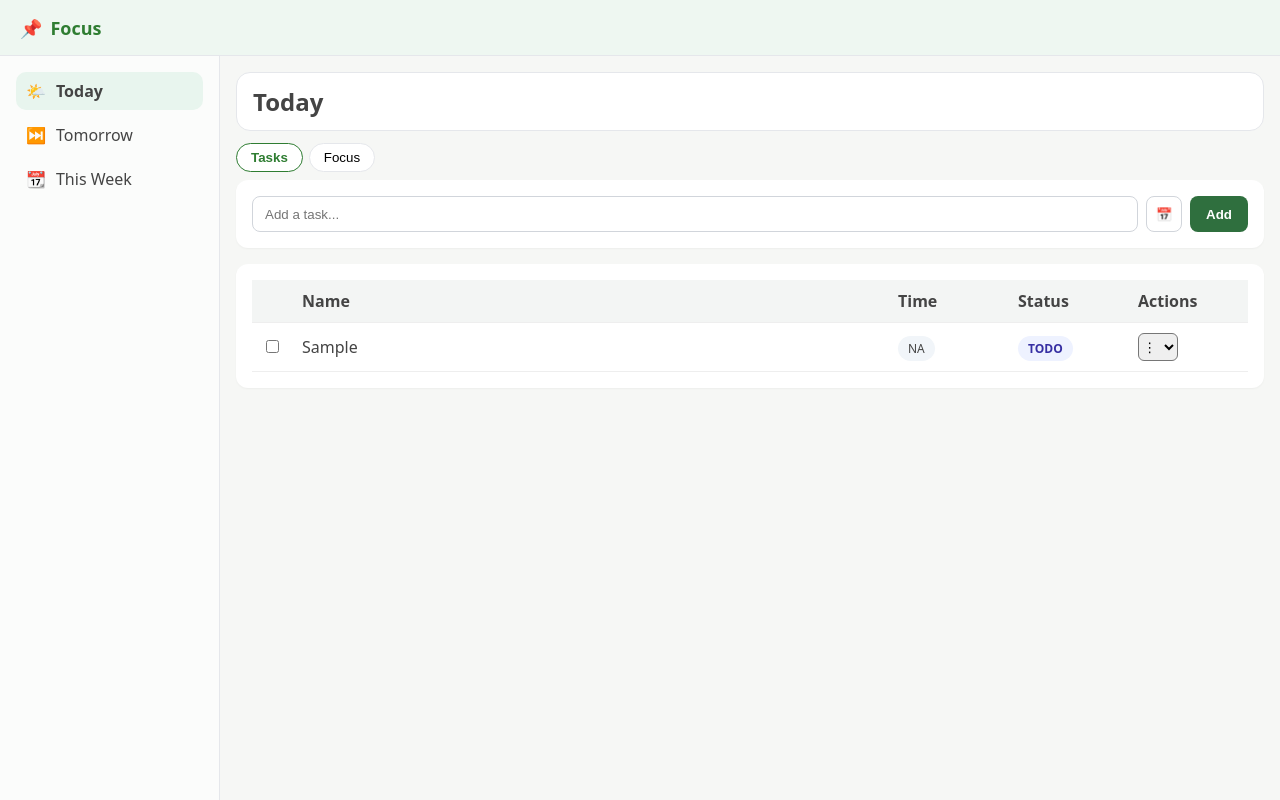
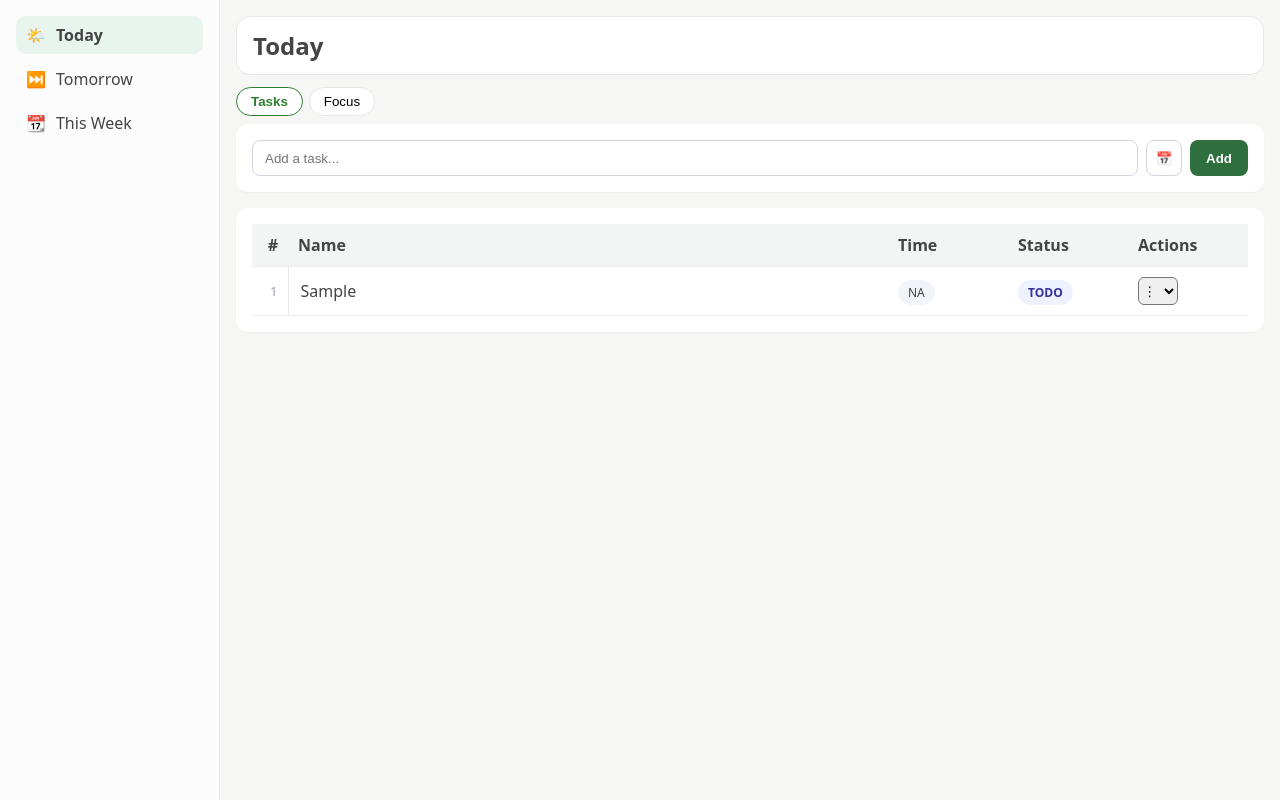
Before and after one commit to Pveeramalla/focus-todo, a React (Vite) app: page / in a window 1280 px wide. Both pictures are taken after typing "Sample" into the empty fields and a click on the button "Add". Built offline with nearby package versions, Linux system fonts and the light colour scheme.

Commit message:
weekly page changes

```diff
--- a/src/App.jsx
+++ b/src/App.jsx
@@ -2,7 +2,6 @@ import { useState, useEffect } from "react";
 
 // layout
 import LeftNav from "./components/LeftNav";
-import TopHeader from "./components/TopHeader";
 
 // views
 import DayView from "./components/DayView";
@@ -22,6 +21,9 @@ const getLocalDateString = (date = new Date()) => {
   return `${year}-${month}-${day}`;
 };
 
+/* ---------------------------------------------
+   Sort by time
+---------------------------------------------- */
 const sortByTime = (tasks) => {
   return [...tasks].sort((a, b) => {
     if (!a.time && !b.time) return 0;
@@ -31,13 +33,43 @@ const sortByTime = (tasks) => {
   });
 };
 
+/* ---------------------------------------------
+   Group tasks by date (for WEEK view)
+---------------------------------------------- */
+const groupTasksByDate = (tasks) => {
+  const map = {};
+
+  tasks.forEach((task) => {
+    if (!task.dueDate) return;
+    if (!map[task.dueDate]) {
+      map[task.dueDate] = [];
+    }
+    map[task.dueDate].push(task);
+  });
+
+  return Object.keys(map)
+    .sort()
+    .map((date) => ({
+      date,
+      tasks: map[date],
+    }));
+};
+
+const formatDayLabel = (dateStr) => {
+  const d = new Date(dateStr);
+  return d.toLocaleDateString(undefined, {
+    weekday: "long",
+    month: "short",
+    day: "numeric",
+  });
+};
+
 function App() {
   /* -------------------- STATE -------------------- */
   const [tasks, setTasks] = useState([]);
   const [activeView, setActiveView] = useState("HOME");
   const [activeTab, setActiveTab] = useState("TASKS");
   const [isInitialized, setIsInitialized] = useState(false);
-  const [selectedTaskIds, setSelectedTaskIds] = useState([]);
 
   /* -------------------- LOAD / SAVE -------------------- */
   useEffect(() => {
@@ -128,15 +160,6 @@ function App() {
 
   const clearTask = (id) => {
     setTasks((prev) => prev.filter((t) => t.id !== id));
-    setSelectedTaskIds((prev) => prev.filter((x) => x !== id));
-  };
-
-  const toggleTaskSelection = (id) => {
-    setSelectedTaskIds((prev) =>
-      prev.includes(id)
-        ? prev.filter((x) => x !== id)
-        : [...prev, id]
-    );
   };
 
   const activeTask = tasks.find(
@@ -145,15 +168,11 @@ function App() {
 
   /* -------------------- RENDER -------------------- */
   return (
-    <div className="app-root">
-      {/* ✅ GLOBAL HEADER */}
-      <TopHeader />
-
-      {/* ✅ MAIN LAYOUT */}
     <div className="app-shell">
       <LeftNav activeView={activeView} onChange={setActiveView} />
 
       <div className="app-content">
+        {/* TODAY */}
         {activeView === "HOME" && (
           <DayView
             title="Today"
@@ -162,15 +181,15 @@ function App() {
             tasks={tasksByDate(today)}
             addTask={addTask}
             startTask={startTask}
+            resumeTask={startTask}
             updateTaskStatus={updateTaskStatus}
             editTask={editTask}
             activeTask={activeTask}
-              selectedTaskIds={selectedTaskIds}
-              onToggleSelect={toggleTaskSelection}
             onClear={clearTask}
           />
         )}
 
+        {/* TOMORROW */}
         {activeView === "TOMORROW" && (
           <DayView
             title="Tomorrow"
@@ -179,34 +198,43 @@ function App() {
             tasks={tasksByDate(tomorrow)}
             addTask={addTask}
             startTask={startTask}
+            resumeTask={startTask}
             updateTaskStatus={updateTaskStatus}
             editTask={editTask}
             activeTask={activeTask}
-              selectedTaskIds={selectedTaskIds}
-              onToggleSelect={toggleTaskSelection}
             onClear={clearTask}
           />
         )}
 
+        {/* THIS WEEK (FIXED + GROUPED) */}
         {activeView === "WEEK" && (
           <>
             <div className="card" style={{ marginBottom: "16px" }}>
               <h2 style={{ margin: 0 }}>This Week</h2>
             </div>
 
+            {groupTasksByDate(weekTasks()).map(({ date, tasks }) => (
+              <div key={date} style={{ marginBottom: "24px" }}>
+                <div style={{ margin: "8px 0 6px", paddingLeft: "6px" }}>
+                  <strong style={{ color: "#374151" }}>
+                    {formatDayLabel(date)}
+                  </strong>
+                </div>
+
+                <div className="card">
                   <TaskList
-                tasks={weekTasks()}
-                selectedTaskIds={selectedTaskIds}
-                onToggleSelect={toggleTaskSelection}
+                    tasks={tasks}
                     onStart={startTask}
                     onStatusChange={updateTaskStatus}
                     onEdit={editTask}
                     onClear={clearTask}
                     showTime={false}
                   />
+                </div>
+              </div>
+            ))}
           </>
         )}
-        </div>
       </div>
     </div>
   );
--- a/src/components/Tasks/TaskItem.jsx
+++ b/src/components/Tasks/TaskItem.jsx
@@ -14,9 +14,8 @@ function formatTime(time) {
 }
 
 function TaskItem({
+  index,
   task,
-  selectedTaskIds,
-  onToggleSelect,
   onStart,
   onStatusChange,
   onEdit,
@@ -26,6 +25,7 @@ function TaskItem({
   const [isEditing, setIsEditing] = useState(false);
   const [editText, setEditText] = useState(task.text);
   const [editTime, setEditTime] = useState(task.time || "");
+  const [hover, setHover] = useState(false);
 
   const statusStyles = {
     TODO: { background: "#eef2ff", color: "#3730a3" },
@@ -46,19 +46,39 @@ function TaskItem({
     setIsEditing(false);
   };
 
+  /* ROW HIGHLIGHT LOGIC */
+  const rowStyle = {
+    background:
+      task.status === "IN_PROGRESS"
+        ? "#f0fdf4"
+        : hover
+        ? "#f9fafb"
+        : "transparent",
+    transition: "background 0.15s ease",
+  };
+
   return (
-    <tr>
-      {/* Checkbox */}
-      <td>
-        <input
-          type="checkbox"
-          checked={selectedTaskIds.includes(task.id)}
-          onChange={() => onToggleSelect(task.id)}
-        />
+    <tr
+      style={rowStyle}
+      onMouseEnter={() => setHover(true)}
+      onMouseLeave={() => setHover(false)}
+    >
+      {/* NUMBER */}
+      <td
+        style={{
+          width: "36px",
+          textAlign: "right",
+          paddingRight: "10px",
+          fontSize: "13px",
+          color: "#9ca3af",
+          borderRight: "1px solid #e5e7eb",
+        }}
+      >
+        {index + 1}
       </td>
 
-      {/* Name */}
-      <td>
+      {/* NAME */}
+      <td style={{ paddingLeft: "12px" }}>
         {isEditing ? (
           <input
             value={editText}
@@ -70,7 +90,7 @@ function TaskItem({
         )}
       </td>
 
-      {/* Time / Date */}
+      {/* TIME / DATE */}
       <td>
         {isEditing ? (
           <input
@@ -93,7 +113,7 @@ function TaskItem({
         )}
       </td>
 
-      {/* Status */}
+      {/* STATUS */}
       <td>
         <span
           style={{
@@ -108,7 +128,7 @@ function TaskItem({
         </span>
       </td>
 
-      {/* Actions */}
+      {/* ACTIONS */}
       <td>
         {isEditing ? (
           <div style={{ display: "flex", gap: "6px" }}>
--- a/src/components/Tasks/TaskList.jsx
+++ b/src/components/Tasks/TaskList.jsx
@@ -2,8 +2,6 @@ import TaskItem from "./TaskItem";
 
 function TaskList({
   tasks,
-  selectedTaskIds,
-  onToggleSelect,
   onStart,
   onStatusChange,
   onEdit,
@@ -14,23 +12,26 @@ function TaskList({
     <table className="table">
       <thead>
         <tr>
-          <th style={{ width: "40px" }}></th>
+          {/* NUMBER COLUMN */}
+          <th style={{ width: "36px", textAlign: "right" }}>#</th>
+
           <th>Name</th>
+
           <th style={{ width: "120px" }}>
             {showTime ? "Time" : "Due Date"}
           </th>
+
           <th style={{ width: "120px" }}>Status</th>
           <th style={{ width: "120px" }}>Actions</th>
         </tr>
       </thead>
 
       <tbody>
-        {tasks.map((task) => (
+        {tasks.map((task, index) => (
           <TaskItem
             key={task.id}
+            index={index}
             task={task}
-            selectedTaskIds={selectedTaskIds}
-            onToggleSelect={onToggleSelect}
             onStart={onStart}
             onStatusChange={onStatusChange}
             onEdit={onEdit}
```
Lines whose indentation alone changed are shown as unchanged.
